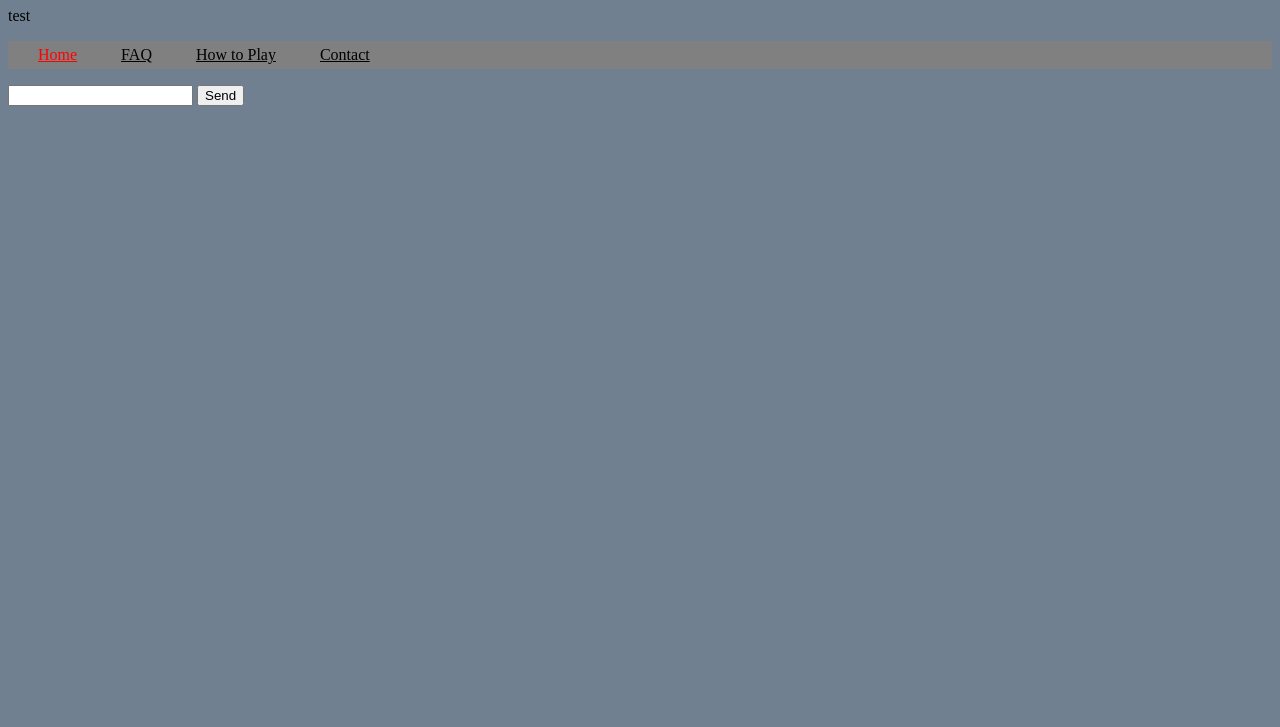
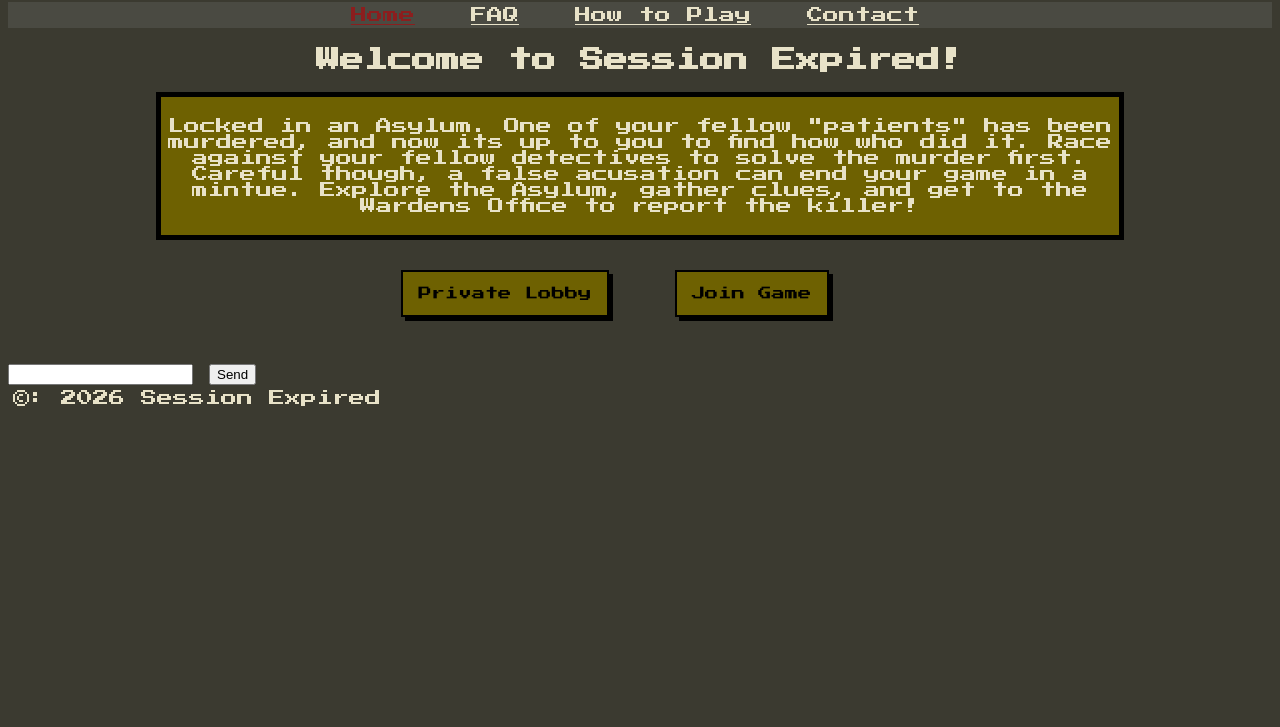
Before and after one commit to session-expired/session-expired, a website: page public/index.html in a window 1280 px wide. Shown: the part 73-800 px from the top of the page. Drawn offline with nearby package versions, Linux system fonts and the light colour scheme; no server answers.

Commit message:
Started Index Page, and adjusted color theme

```diff
--- a/public/css/global.css
+++ b/public/css/global.css
@@ -1,10 +1,13 @@
 body{
-    background-color: slategray;
+    background-color: #3b3a30;
+    font-family: "Press start 2P";
+    color: #e8e2c8
 }
 
 nav {
-    background-color: grey;
+    background-color: #4a4a42;
     height: 50 px;
+    text-align: center;
 }
 
 nav ul {
@@ -18,11 +21,11 @@ nav li {
 }
 
 nav li a {
-    color: black;
+    color: #e8e2c8;
 }
 
 nav li a:hover, nav li a.current{
-    color: red;
+    color: #8b1e1e;
 
 }
 
@@ -50,7 +53,7 @@ nav li a:hover, nav li a.current{
     margin: 50px auto;
     padding: 30px;
     border: 2px solid black;
-    background-color: grey;
+    background-color: #4a4a42;
 }
 
 #lobby h1 {
@@ -88,3 +91,39 @@ nav li a:hover, nav li a.current{
 .player.ready .ready-status {
     background-color: green;
 }
+
+#welcome{
+    text-align: center;
+}
+
+#welcomeMessage{
+    background-color: #6e6101;
+    border: 5px solid black;
+    padding: 5px;
+    width: 75%;
+    margin: 0 auto;
+    text-align: center;
+}
+
+#playOptions{
+    margin: 0 auto;
+    text-align: center;
+    padding: 30px;
+}
+
+#playOptions button{
+    background-color: #6e6101;
+    font-family: "Press start 2P";
+    margin-right: 50px;
+    padding: 15px;
+    border-radius: 0px;
+    border: 2px solid black;
+    cursor: pointer;
+
+    box-shadow: 4px 4px 0px black;
+    transition: transform 0.05s, box-shadow 0.05s;
+}
+
+#playOptions button:hover{
+    background-color: white;
+}
--- a/public/index.html
+++ b/public/index.html
@@ -6,11 +6,11 @@
     <link rel="stylesheet" href="/public/css/global.css" />
     <title>Session Expired</title>
     <link rel='stylesheet' href='../css/global.css'>
+    <link href="https://fonts.googleapis.com/css2?family=Press+Start+2P&display=swap" rel="stylesheet">
   </head>
 
   <body>
-    <h1>YOUR SESSION HAS EXPIRED</h1>
-    <p>test</p>
+    <h1 style="text-align: center;">SESSION EXPIRED</h1>
     <nav>
       <ul>
         <li><a href="" class="current">Home</a></li>
@@ -19,6 +19,18 @@
         <li><a href="./contact.html">Contact</a></li>
       </ul>
     </nav>
+
+    <h2 id="welcome">Welcome to Session Expired!</h2>
+    <div id="welcomeMessage">
+    <p>Locked in an Asylum. One of your fellow "patients" has been murdered, and now its up to you to find how who did it. Race against your fellow detectives to solve the murder first. Careful though, a false acusation can end your game in a mintue. Explore the Asylum, gather clues, and get to the Wardens Office to report the killer!</p>
+    </div>
+
+    <div id="playOptions">
+      <button>Private Lobby</button>
+      <button>Join Game</button>
+    </div>
+
+
     <ul id="messages"></ul>
 
     <form id="message-form">
@@ -28,5 +40,6 @@
 
     <script src="/socket.io/socket.io.js"></script>
     <script src="js/chat.js"></script>
+    <footer style="padding: 5px;">&copy: 2026 Session Expired</footer>
   </body>
 </html>
```
